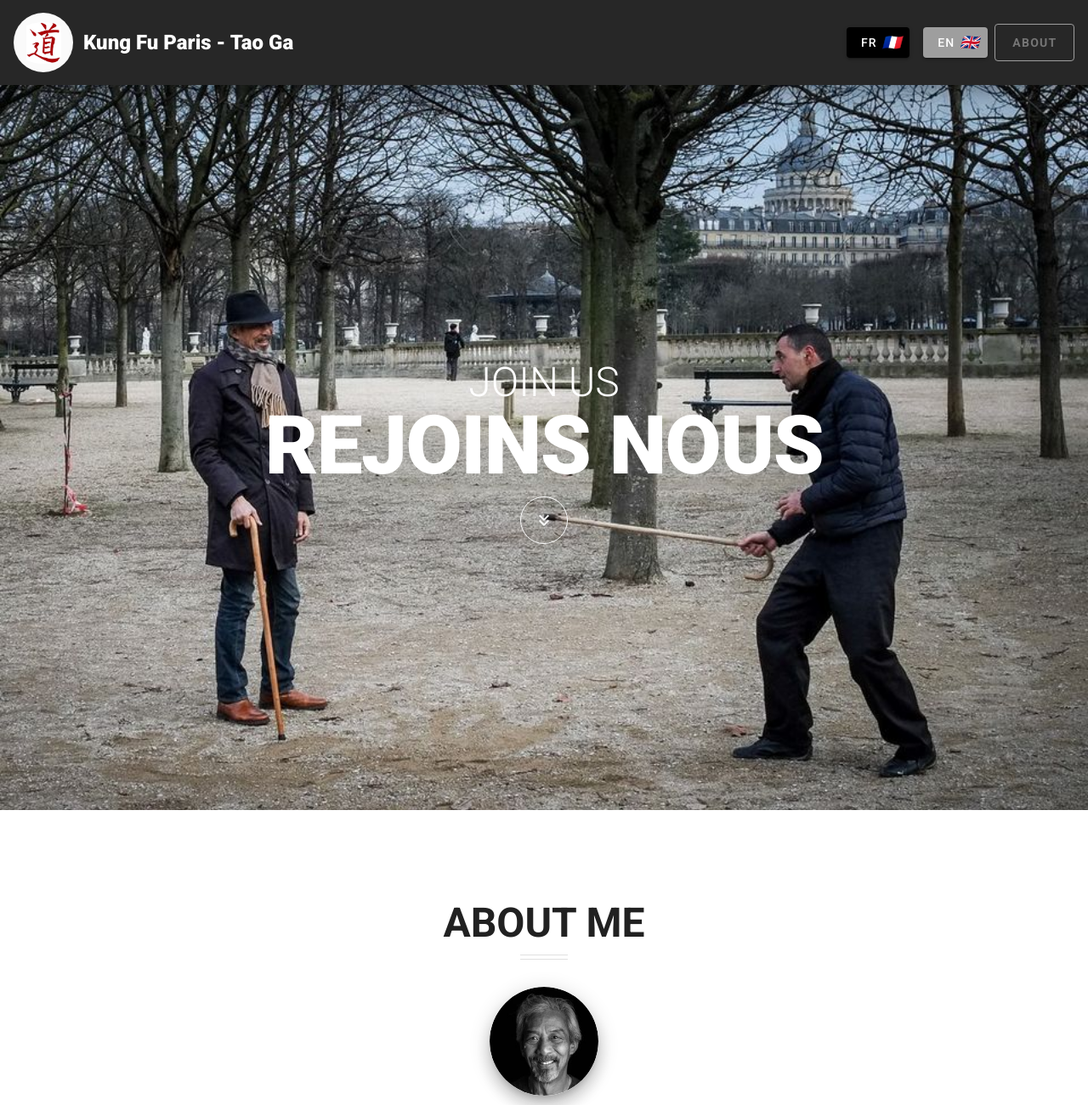
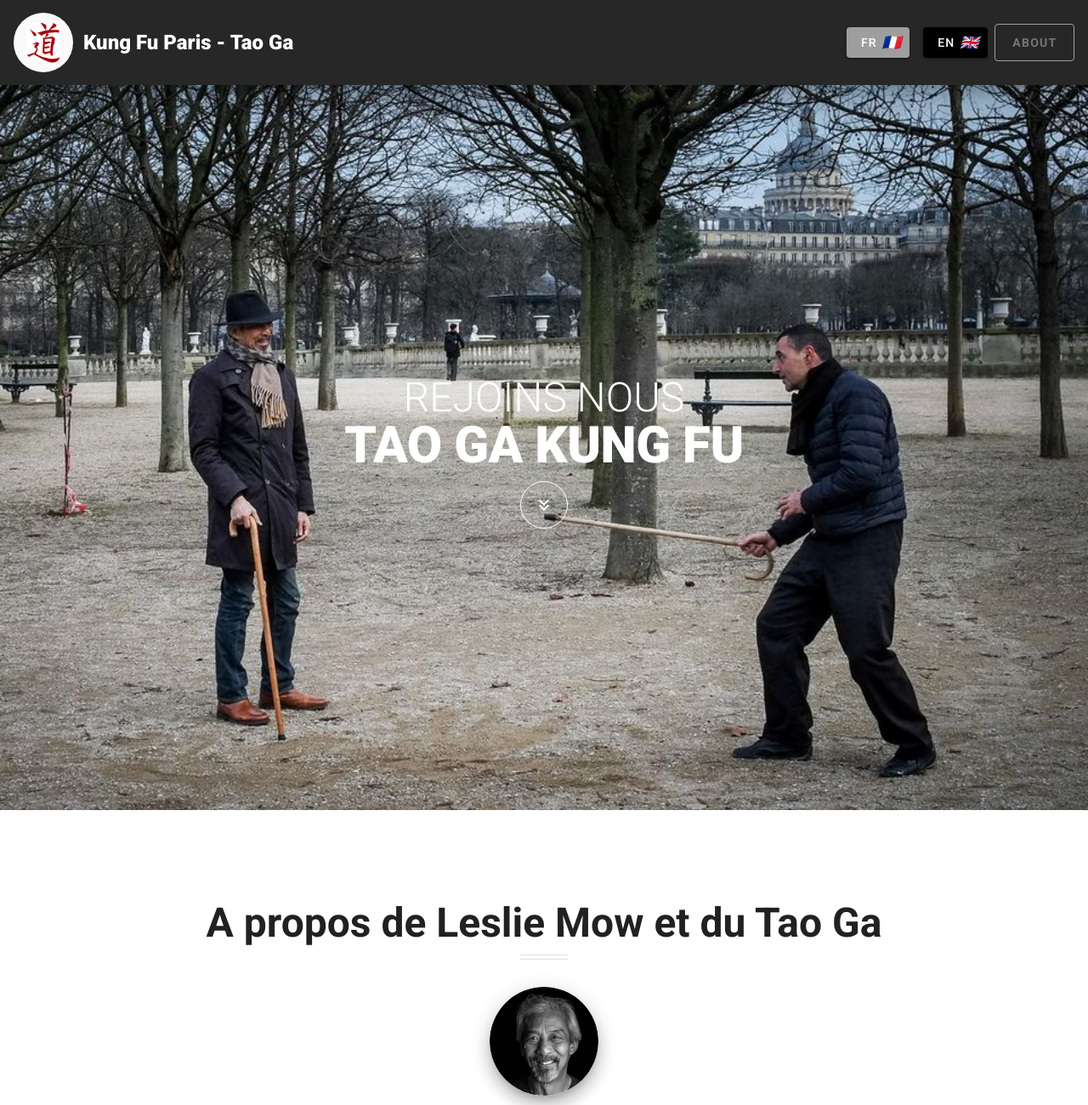
Before and after one commit to TaoGaParis/TaoGaKungFuParis, a plain HTML site: page index.html in a window 1280 px wide. Shown: the top 1300 px of the page at 85% size. Drawn offline with nearby package versions, Linux system fonts and the light colour scheme.

Commit message:
fixed language

```diff
--- a/index.html
+++ b/index.html
@@ -49,7 +49,7 @@
 
                        <v-btn
                          class="ma-2"
-                         :color="language == 'FR' ? 'black' : 'grey'"
+                         :color="language != 'FR' ? 'black' : 'grey'"
                          @click="language = 'FR'"
                          dark
                          >
@@ -65,7 +65,7 @@
                          <v-btn
                            class="ma-2"
                            dark
-                           :color="language == 'EN' ? 'black' : 'grey'"
+                           :color="language != 'EN' ? 'black' : 'grey'"
                            @click="language = 'EN'"
                            >
                            EN
@@ -114,16 +114,16 @@
                           :class="[$vuetify.breakpoint.smAndDown ? 'display-1' : 'display-2']"
                           class="font-weight-light"
                           >
-                          JOIN US
+                          {{language == 'FR' ? "REJOINS NOUS": "JOINS US"}}
                         </span>
 
                           <br>
 
                           <span
-                            :class="[$vuetify.breakpoint.smAndDown ? 'display-3': 'display-4']"
+                            :class="[$vuetify.breakpoint.smAndDown ? 'display-2': 'display-3']"
                             class="font-weight-black"
                             >
-                            REJOINS NOUS
+                            TAO GA KUNG FU
                           </span>
 
                       </v-col>
@@ -147,7 +147,7 @@
             <div class="py-12"></div>
 
             <v-container class="text-center">
-              <h2 class="display-2 font-weight-bold mb-3">ABOUT ME</h2>
+              <h2 class="display-2 font-weight-bold mb-3">{{language == 'FR' ? "A propos de Leslie Mow et du Tao Ga" : "About Leslie Mow and Tao Ga" }}</h2>
 
               <v-responsive
                 class="mx-auto mb-8"
```
